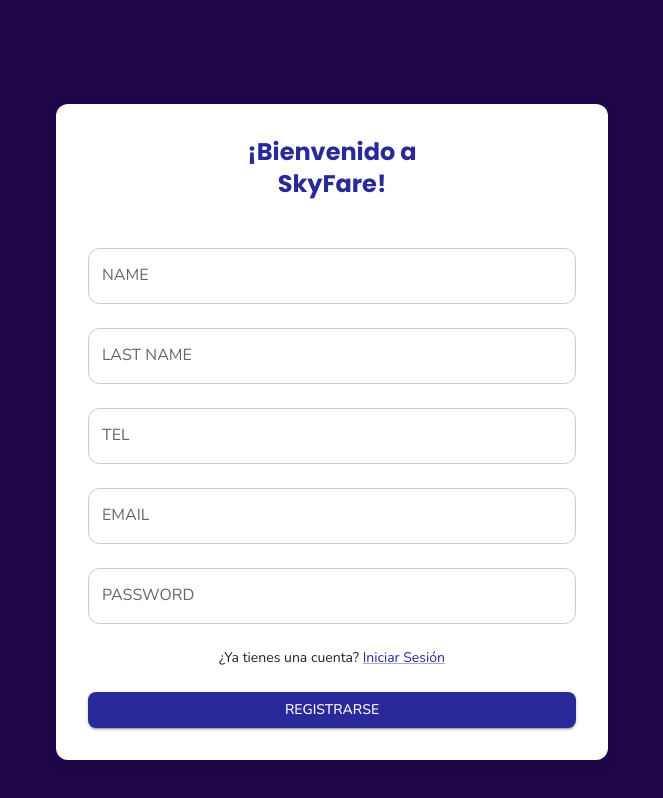
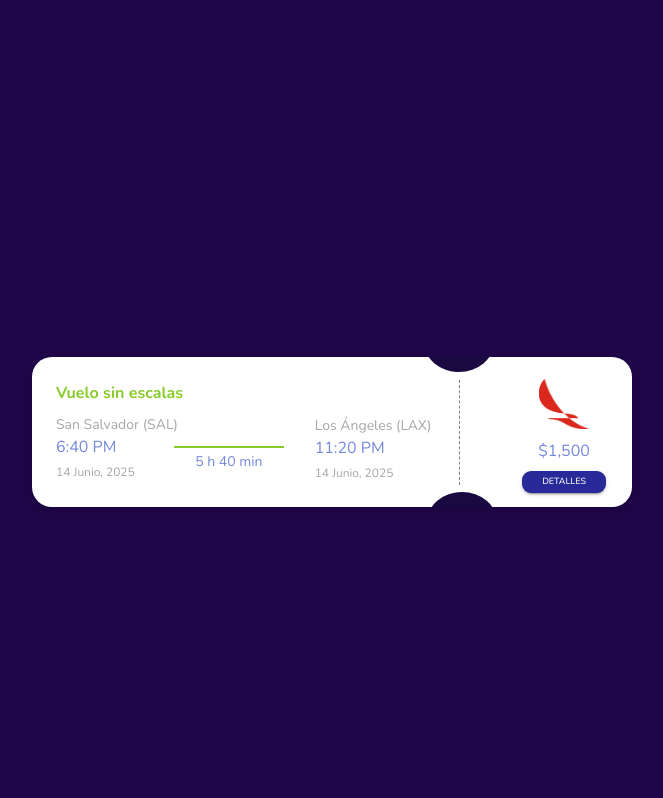
Before and after one commit to adrianajacobo2002/travel-web, a React (Vite) app: page / in a window 1280 px wide. Shown: the top 798 px of the page, without its empty margins (308-971 px from the left). Built offline with nearby package versions, Linux system fonts and the light colour scheme.

Commit message:
ticket componente

```diff
--- a/src/App.jsx
+++ b/src/App.jsx
@@ -6,7 +6,7 @@
 
 import "./App.css";
 
-import Landing from "./forms/Register/index";
+import Landing from "./components/ticket/ticket";
 
 const theme = createTheme({
   typography: {
--- /dev/null
+++ b/src/components/ticket/style.css
@@ -0,0 +1,123 @@
+/* Contenedor principal */
+.ticket-wrapper {
+    display: flex;
+    justify-content: center;
+    align-items: center;
+    min-height: 100vh;
+
+  }
+
+  /* Contenedor del ticket */
+  .ticket-container {
+    display: flex;
+    align-items: center;
+    justify-content: space-between;
+    background-color: #fff;
+    border-radius: 20px;
+    padding: 1.5rem;
+    position: relative;
+    box-shadow: 0px 4px 10px rgba(0, 0, 0, 0.1);
+    overflow: hidden;
+    width: 600px;
+    height: 150px;
+  }
+
+  /* Cortes del ticket */
+  .ticket-cut-left,
+  .ticket-cut-right {
+    position: absolute;
+    width: 70px;
+    height: 60px;
+    background-color: #1A0841;
+    border-radius: 50%;
+  }
+
+  .ticket-cut-left {
+    left: 392px;
+    top: 2%;
+    transform: translateY(-80%);
+  }
+
+  .ticket-cut-right {
+    right: 135px;
+    top: 102%;
+    transform: translateY(-30%);
+  }
+
+  /* Línea punteada */
+  .dotted-line {
+    position: absolute;
+    top: 15%;
+    bottom: 15%;
+    left: 50%;
+    transform: translateX(127px);
+    width: 0px;
+    border-left: 1px dashed gray;
+  }
+
+  /* Secciones del ticket */
+  .ticket-section-left {
+    text-align: left;
+    margin-right: -40px;
+
+  }
+
+  .ticket-section-right{
+    margin-top: 35px;
+    margin-right: 50px;
+    text-align: left;
+  }
+
+  /* Sección de la duración del vuelo */
+  .center {
+    text-align: center;
+    padding-top: 55px;
+    color: var(--azul);
+  }
+
+  .top-line {
+    border-top: 2px solid var(--verde);
+    width: 110px;
+    margin: 0 auto 4px;
+    margin-left: 0px;
+
+
+  }
+
+  /* Sección del precio */
+  .price-section {
+    text-align: center;
+    padding-left: 10px;
+    padding-right: 2px;
+    padding-top: 8px;
+  }
+
+  /* Logo de la aerolínea */
+  .airline-logo {
+    width: 50px;
+    height: 50px;
+    margin-bottom: 10px;
+  }
+
+  /* Texto del precio */
+  .price-text {
+    font-size: 20px;
+    font-weight: bold;
+    color: var(--celeste);
+  }
+
+  .highlight-text{
+    margin-left: 20px;
+    font-weight: bold;
+    color: var(--verde);
+  }
+
+  .gray-text{
+    color: var(--gris);
+  }
+
+  .celeste-text{
+    font-weight: bold;
+    color: var(--celeste);
+
+  }
--- /dev/null
+++ b/src/components/ticket/ticket.jsx
@@ -0,0 +1,78 @@
+import React from "react";
+import { Box, Typography, Button } from "@mui/material";
+import "./style.css";
+
+const Ticket = () => {
+  return (
+    <Box className="ticket-wrapper">
+      <Box className="ticket-container">
+        {/* Cortes del ticket */}
+        <Box className="ticket-cut-left" />
+        <Box className="ticket-cut-right" />
+
+        {/* Línea punteada */}
+        <Box className="dotted-line" />
+
+        {/* Sección de salida */}
+        <Box className="ticket-section-left">
+          <Typography variant="h7"  className="highlight-text">
+            Vuelo sin escalas
+          </Typography>
+          <Typography variant="body2" marginTop="10px" className="gray-text">
+            San Salvador (SAL)
+          </Typography>
+          <Typography className="celeste-text bold">6:40 PM</Typography>
+          <Typography variant="caption" className="gray-text">
+            14 Junio, 2025
+          </Typography>
+        </Box>
+
+        {/* Sección de duración */}
+        <Box className="ticket-section center">
+          <Box className="top-line"></Box>
+          <Typography variant="body2" className="celeste-text">
+            5 h 40 min
+          </Typography>
+        </Box>
+
+        {/* Sección de llegada */}
+        <Box className="ticket-section-right">
+          <Typography variant="body2" className="gray-text">
+            Los Ángeles (LAX)
+          </Typography>
+          <Typography className="celeste-text bold">11:20 PM</Typography>
+          <Typography variant="caption" className="gray-text">
+            14 Junio, 2025
+          </Typography>
+        </Box>
+
+        {/* Sección del precio */}
+        <Box className="ticket-section price-section">
+          <img
+            src="src/assets/img/avianca.png"
+            alt="Airline Logo"
+            className="airline-logo"
+          />
+          <Typography className="price-text">$1,500</Typography>
+          <Button
+            variant="contained"
+            sx={{
+              mt: 1,
+              borderRadius: "9px",
+              backgroundColor: "var(--azul)",
+              fontSize: "9px",
+              paddingLeft: "20px",
+              paddingRight: "20px",
+              paddingTop: "3px",
+              paddingBottom: "3px",
+            }}
+          >
+            Detalles
+          </Button>
+        </Box>
+      </Box>
+    </Box>
+  );
+};
+
+export default Ticket;
```
Also changed, not shown: src/assets/img/avianca.png (added).
